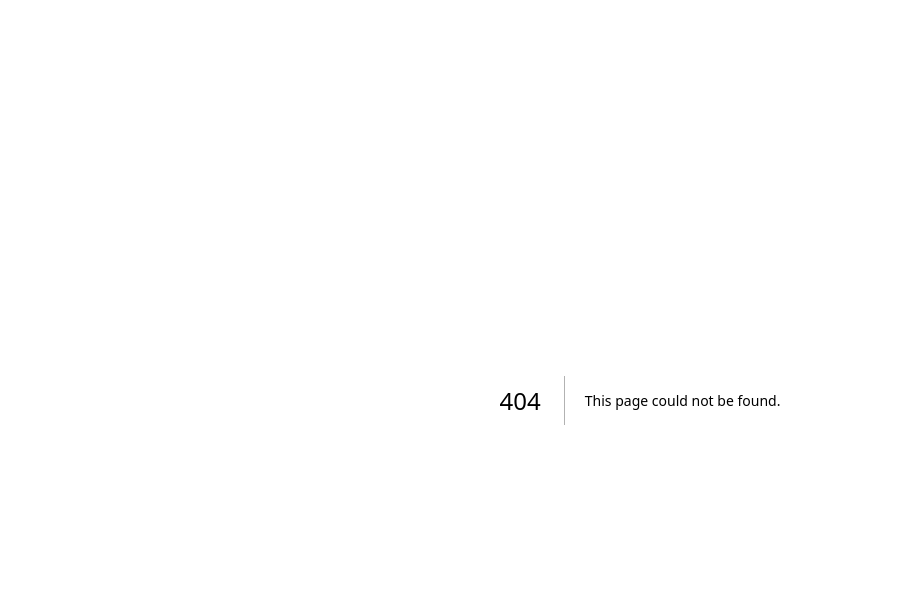
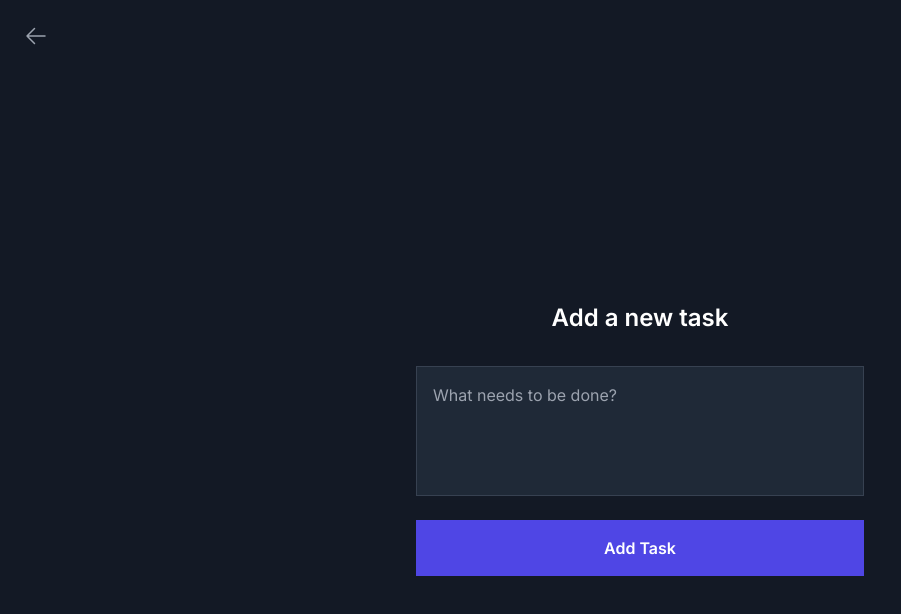
Before and after one commit to kerimsamba/todo-pwa, a Next.js app: page /new in a window 1280 px wide. Before the commit this address had no page. Shown: the top 614 px of the page, without its empty margins (0-901 px from the left). Built offline with nearby package versions, Linux system fonts and the light colour scheme.

Commit message:
Add New Task page for creating tasks

```diff
--- /dev/null
+++ b/src/app/new/page.tsx
@@ -0,0 +1,85 @@
+'use client';
+
+import { useState } from 'react';
+import { useRouter } from 'next/navigation';
+
+interface Task {
+  id: string;
+  text: string;
+  dueDate: string | null;
+}
+
+export default function NewTask() {
+  const [taskText, setTaskText] = useState('');
+  const router = useRouter();
+
+  const handleSubmit = (e: React.FormEvent) => {
+    e.preventDefault();
+
+    if (!taskText.trim()) return;
+
+    // Create new task
+    const newTask: Task = {
+      id: Date.now().toString(),
+      text: taskText.trim(),
+      dueDate: null,
+    };
+
+    // Save to localStorage
+    const storedTasks = localStorage.getItem('tasks');
+    let tasks: Task[] = [];
+
+    if (storedTasks) {
+      try {
+        tasks = JSON.parse(storedTasks);
+      } catch (e) {
+        console.error('Error parsing stored tasks:', e);
+      }
+    }
+
+    tasks.push(newTask);
+    localStorage.setItem('tasks', JSON.stringify(tasks));
+
+    // Go back to home
+    router.push('/');
+  };
+
+  return (
+    <div className="bg-[#131925] text-white min-h-screen flex flex-col">
+      <header className="p-6">
+        <button
+          onClick={() => router.push('/')}
+          className="text-gray-400 hover:text-white"
+        >
+          <svg xmlns="http://www.w3.org/2000/svg" fill="none" viewBox="0 0 24 24" strokeWidth={1.5} stroke="currentColor" className="w-6 h-6">
+            <path strokeLinecap="round" strokeLinejoin="round" d="M10.5 19.5L3 12m0 0l7.5-7.5M3 12h18" />
+          </svg>
+        </button>
+      </header>
+
+      <main className="flex-grow flex flex-col items-center justify-center p-6">
+        <div className="w-full max-w-md">
+          <h1 className="text-2xl font-semibold mb-8 text-center">Add a new task</h1>
+
+          <form onSubmit={handleSubmit} className="flex flex-col gap-6">
+            <textarea
+              value={taskText}
+              onChange={(e) => setTaskText(e.target.value)}
+              placeholder="What needs to be done?"
+              rows={4}
+              className="w-full p-4 rounded-lg bg-gray-800 text-white border border-gray-700 focus:border-indigo-500 focus:outline-none resize-none"
+              required
+            />
+
+            <button
+              type="submit"
+              className="w-full py-4 bg-indigo-600 rounded-lg font-semibold"
+            >
+              Add Task
+            </button>
+          </form>
+        </div>
+      </main>
+    </div>
+  );
+}
```
